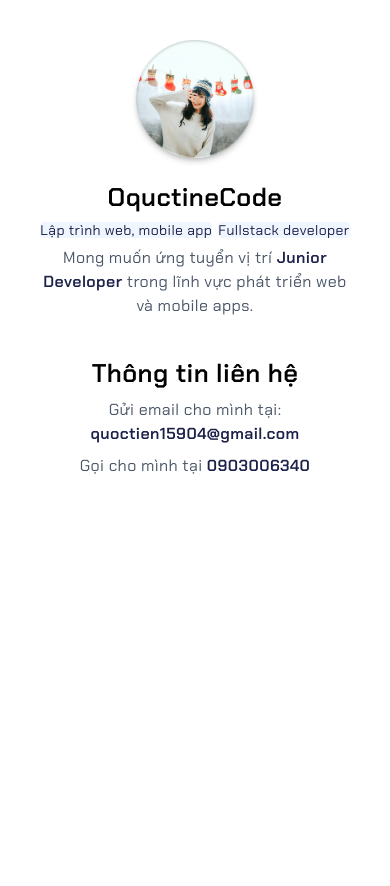
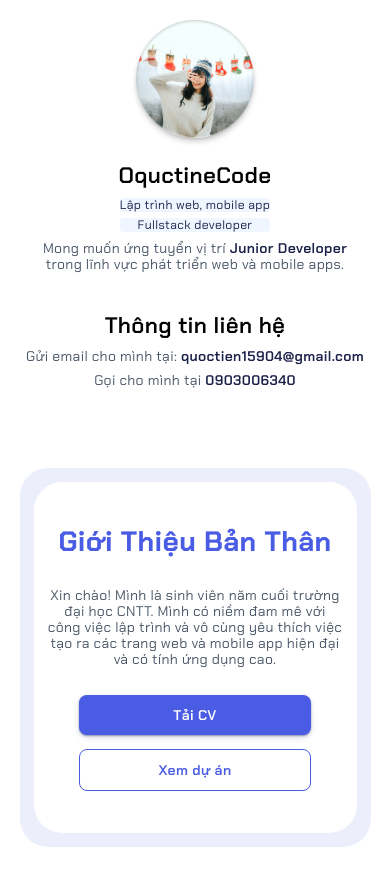
Before and after one commit to QuocTien159/My-Portfolio, a plain HTML site: page index.html in a window 390 px wide. Before the commit the page ends 844 px from the top, so only its background shows below. Drawn offline with Linux system fonts and the light colour scheme.

Commit message:
about me

```diff
--- a/css/main.css
+++ b/css/main.css
@@ -19,8 +19,26 @@
   font-style: normal;
 }
 
+a {
+  text-decoration: none;
+}
+
 .container {
   margin: 0 auto;
   max-width: 1536px;
   padding: 0 2rem;
 }
+
+.section__title {
+  font-size: var(--h1-font-size);
+  line-height: var(--h1-line-height);
+  font-weight: bold;
+  color: var(--p-950);
+  text-transform: capitalize;
+}
+
+.section__description {
+  text-align: center;
+  max-width: 65ch;
+  color: var(--n-500);
+}
--- a/css/responsive.css
+++ b/css/responsive.css
@@ -47,3 +47,61 @@
     text-align: center;
   }
 }
+
+/***********
+    Small Tablet & landscape mode
+***********/
+@media (max-width: 768px) {
+  .container {
+    max-width: 640px;
+  }
+
+  /* About me */
+  .aboutMe__section {
+    margin: 80px auto;
+
+    & img {
+      display: none;
+    }
+  }
+}
+
+/***********
+    Phone
+***********/
+@media (max-width: 640px) {
+  :root {
+    font-size: 14px;
+    line-height: 16px;
+  }
+
+  .container {
+    max-width: 475px;
+    padding: 0 1rem;
+  }
+
+  .section__title {
+    font-size: 2rem;
+    line-height: 2.5rem;
+    text-align: center;
+  }
+
+  /* header */
+  header {
+    margin-top: 20px;
+  }
+
+  .header__badge_container {
+    flex-direction: column;
+  }
+  /* about me */
+  .aboutMe__container {
+    padding: 1rem;
+    width: 90%;
+    border-radius: 2rem;
+  }
+
+  .aboutMe__content_container {
+    border-radius: 2rem;
+  }
+}
--- a/css/sections/aboutme.css
+++ b/css/sections/aboutme.css
@@ -0,0 +1,94 @@
+.aboutMe__section {
+  margin: 140px auto;
+  display: flex;
+  justify-content: center;
+  align-items: center;
+  max-width: 1660px;
+  position: relative;
+
+  & img {
+    position: absolute;
+    width: 300px;
+    height: auto;
+  }
+  & img:nth-child(1) {
+    top: -20%;
+    left: 1%;
+    z-index: -10;
+  }
+  & img:nth-child(2) {
+    bottom: -20%;
+    right: 0;
+  }
+}
+
+.aboutMe__container {
+  width: 70%;
+  padding: 3rem;
+  background-color: hsla(var(--p-600-code), 0.1);
+  border-radius: 3rem;
+}
+
+.aboutMe__content_container {
+  display: flex;
+  flex-direction: column;
+  gap: 28px;
+  justify-content: center;
+  align-items: center;
+  background-color: white;
+  border-radius: 3rem;
+  padding: 3rem 0;
+
+  & h1 {
+    color: var(--p-600);
+  }
+  & p {
+    color: var(--n-600);
+    padding: 0 1rem;
+  }
+}
+
+.CTA {
+  display: flex;
+  gap: 1rem;
+  justify-content: center;
+  align-items: center;
+  flex-wrap: wrap;
+  max-width: 90%;
+
+  & a {
+    padding: 12px 12px;
+    width: 240px;
+    max-width: 80%;
+    border-radius: 8px;
+    cursor: pointer;
+    text-align: center;
+    font-weight: 600;
+    transition: all 0.3s ease;
+  }
+}
+
+.primaryButton {
+  color: white;
+  background-color: var(--p-600);
+  box-shadow: 0 3px 6px -1px hsla(var(--p-900-code), 0.2),
+    0 1px 2px hsla(var(--p-900-code), 0.5);
+
+  &:hover {
+    background-color: var(--p-700);
+    box-shadow: 0 4px 8px hsla(var(--p-900-code), 0.2),
+      0 2px 4px hsla(var(--p-900-code), 0.3),
+      0 1px 2px hsla(var(--p-900-code), 0.5);
+  }
+}
+
+.outlineButton {
+  border: 1px solid var(--p-600);
+  color: var(--p-600);
+  background-color: transparent;
+
+  &:hover {
+    box-shadow: 0 4px 8px hsla(var(--p-900-code), 0.1),
+      0 2px 4px hsla(var(--p-900-code), 0.3);
+  }
+}
--- a/index.html
+++ b/index.html
@@ -44,5 +44,34 @@
         </div>
       </div>
     </header>
+    <!-- about me -->
+    <section class="aboutMe__section">
+      <!-- Hình động 2 bên -->
+      <img src="./assets/rocket-icon.svg" alt="rocket icon" />
+      <img src="./assets/laptop-icon.svg" alt="laptop icon" />
+      <!-- Nội dung chính -->
+      <div class="aboutMe__container">
+        <div class="aboutMe__content_container">
+          <h1 class="section__title">Giới thiệu bản thân</h1>
+          <p class="section__description">
+            Xin chào! Mình là sinh viên năm cuối trường đại học CNTT. Mình có
+            niềm đam mê với công việc lập trình và vô cùng yêu thích việc tạo ra
+            các trang web và mobile app hiện đại và có tính ứng dụng cao.
+          </p>
+          <div class="CTA">
+            <a
+              href="./assets/CV_Resume.pdf"
+              target="_blank"
+              rel="noopener noreferrer"
+              class="primaryButton"
+              download
+              >Tải CV</a
+            >
+            <a href="#ProjectContainer" class="outlineButton">Xem dự án</a>
+          </div>
+        </div>
+      </div>
+    </section>
+    <!-- skills -->
   </body>
 </html>
```
